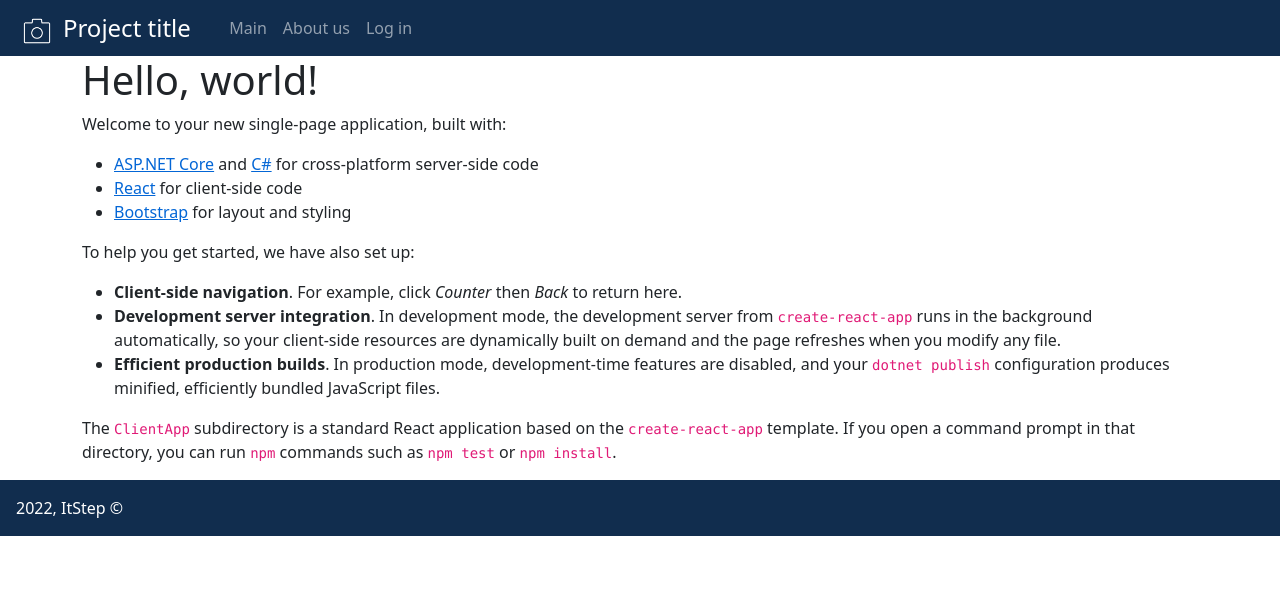
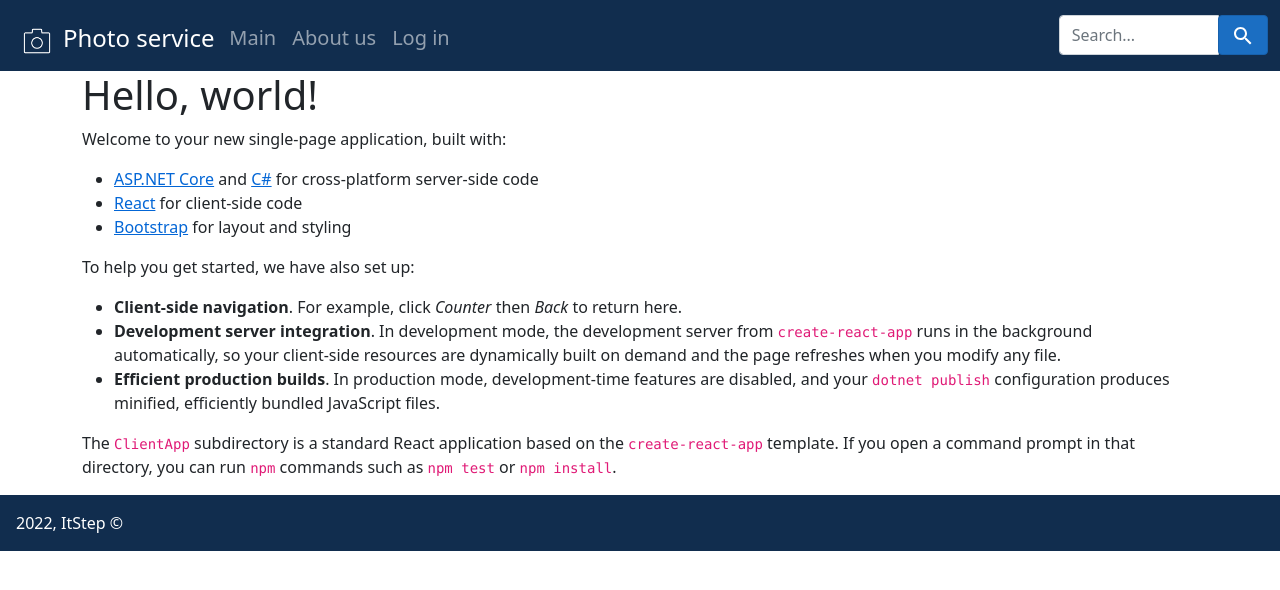
Before and after one commit to ItStepDiplom2022/photoService, a React (Create React App) app in the folder PhotoService/ClientApp/: page / in a window 1280 px wide. Shown: the top 590 px of the page. Built offline with nearby package versions, Linux system fonts and the light colour scheme.

Commit message:
finished navbar layout

```diff
--- a/PhotoService/ClientApp/package.json
+++ b/PhotoService/ClientApp/package.json
@@ -3,6 +3,10 @@
   "version": "0.1.0",
   "private": true,
   "dependencies": {
+    "@emotion/react": "^11.9.3",
+    "@emotion/styled": "^11.9.3",
+    "@mui/icons-material": "^5.8.4",
+    "@mui/material": "^5.8.7",
     "bootstrap": "^5.1.3",
     "http-proxy-middleware": "^0.19.1",
     "jquery": "^3.6.0",
--- a/PhotoService/ClientApp/src/App.js
+++ b/PhotoService/ClientApp/src/App.js
@@ -1,18 +1,15 @@
-import React, { Component } from 'react';
+import React from 'react';
 import { Route } from 'react-router';
-import { Layout } from './components/layout-component/Layout';
 import { Home } from './components/Home';
+import Layout from './components/layout-component/Layout';
 
 import './custom.css'
 
-export default class App extends Component {
-  static displayName = App.name;
+export default function App () {
 
-  render () {
     return (
       <Layout>
         <Route exact path='/' component={Home} />
       </Layout>
     );
-  }
 }
--- a/PhotoService/ClientApp/src/components/Home.js
+++ b/PhotoService/ClientApp/src/components/Home.js
@@ -3,7 +3,7 @@ import React, { Component } from 'react';
 export class Home extends Component {
   static displayName = Home.name;
 
-  render () {
+  render() {
     return (
       <div>
         <h1>Hello, world!</h1>
@@ -20,6 +20,7 @@ export class Home extends Component {
           <li><strong>Efficient production builds</strong>. In production mode, development-time features are disabled, and your <code>dotnet publish</code> configuration produces minified, efficiently bundled JavaScript files.</li>
         </ul>
         <p>The <code>ClientApp</code> subdirectory is a standard React application based on the <code>create-react-app</code> template. If you open a command prompt in that directory, you can run <code>npm</code> commands such as <code>npm test</code> or <code>npm install</code>.</p>
+
       </div>
     );
   }
--- a/PhotoService/ClientApp/src/components/layout-component/Layout.js
+++ b/PhotoService/ClientApp/src/components/layout-component/Layout.js
@@ -1,20 +1,18 @@
-import React, { Component } from 'react';
+import React from 'react';
 import { Container } from 'reactstrap';
 import Footer from './footer-component/footer';
 import Navbar from './navbar-component/navbar';
 
-export class Layout extends Component {
-  static displayName = Layout.name;
+export default function Layout (props) {
 
-  render () {
     return (
       <div>
         <Navbar />
         <Container>
-          {this.props.children}
+          {props.children}
         </Container>
         <Footer/>
       </div>
     );
-  }
+
 }
--- a/PhotoService/ClientApp/src/components/layout-component/navbar-component/navbar.css
+++ b/PhotoService/ClientApp/src/components/layout-component/navbar-component/navbar.css
@@ -8,4 +8,13 @@
 
 .custom-navbar{
     background-color: #112D4E;
+    padding: 5px 0 0 0;
 }
+
+.search-field{
+    margin: 10px 0 0 0;
+}
+
+.nav-link-custom{
+    font-size: 20px;
+}
--- a/PhotoService/ClientApp/src/components/layout-component/navbar-component/navbar.js
+++ b/PhotoService/ClientApp/src/components/layout-component/navbar-component/navbar.js
@@ -1,34 +1,47 @@
 import './navbar.css';
 import { Link } from 'react-router-dom';
 import React from 'react';
+import SearchIcon from '@mui/icons-material/Search';
 
-export default function Navbar(){
+export default function Navbar() {
     return (
         <nav className="navbar navbar-expand-lg navbar-dark custom-navbar">
             <div className="container-fluid">
+
                 <div className='col-2'>
                     <Link className="navbar-brand" to="/">
                         <img src='images/camera_icon.png' alt="" width="30" height="30" className="d-inline-block align-text-top logo" />
-                        <span className='project-title'>Project title</span>
+                        <span className='project-title'>Photo service</span>
                     </Link>
                 </div>
 
                 <button className="navbar-toggler ms-auto" type="button" data-bs-toggle="collapse" data-bs-target="#collapseNavbar">
                     <span className="navbar-toggler-icon"></span>
                 </button>
-                <div className="navbar-collapse collapse" id="collapseNavbar">
+
+                <div className="navbar-collapse collapse col-8" id="collapseNavbar">
                     <ul className="navbar-nav left-navbar-part">
                         <li className="nav-item">
-                            <Link className="nav-link" to="/">Main</Link>
+                            <Link className="nav-link nav-link-custom" to="/">Main</Link>
                         </li>
                         <li className="nav-item">
-                            <Link className="nav-link" to="/">About us</Link>
+                            <Link className="nav-link nav-link-custom" to="/">About us</Link>
                         </li>
                         <li className="nav-item">
-                            <Link className="nav-link" to="/">Log in</Link>
+                            <Link className="nav-link nav-link-custom" to="/">Log in</Link>
                         </li>
                     </ul>
                 </div>
+
+                <div className="input-group mb-3 search-field">
+                    <input type="text" className="form-control" placeholder="Search..." aria-label="Search" />
+                    <div className="input-group-append">
+                        <button className="btn btn-primary" type="button">
+                            <SearchIcon/>
+                        </button>
+                    </div>
+                </div>
+
             </div>
         </nav>
     );
```
Also changed, not shown: 1 other file (tests, documents, lock files or other folders).
